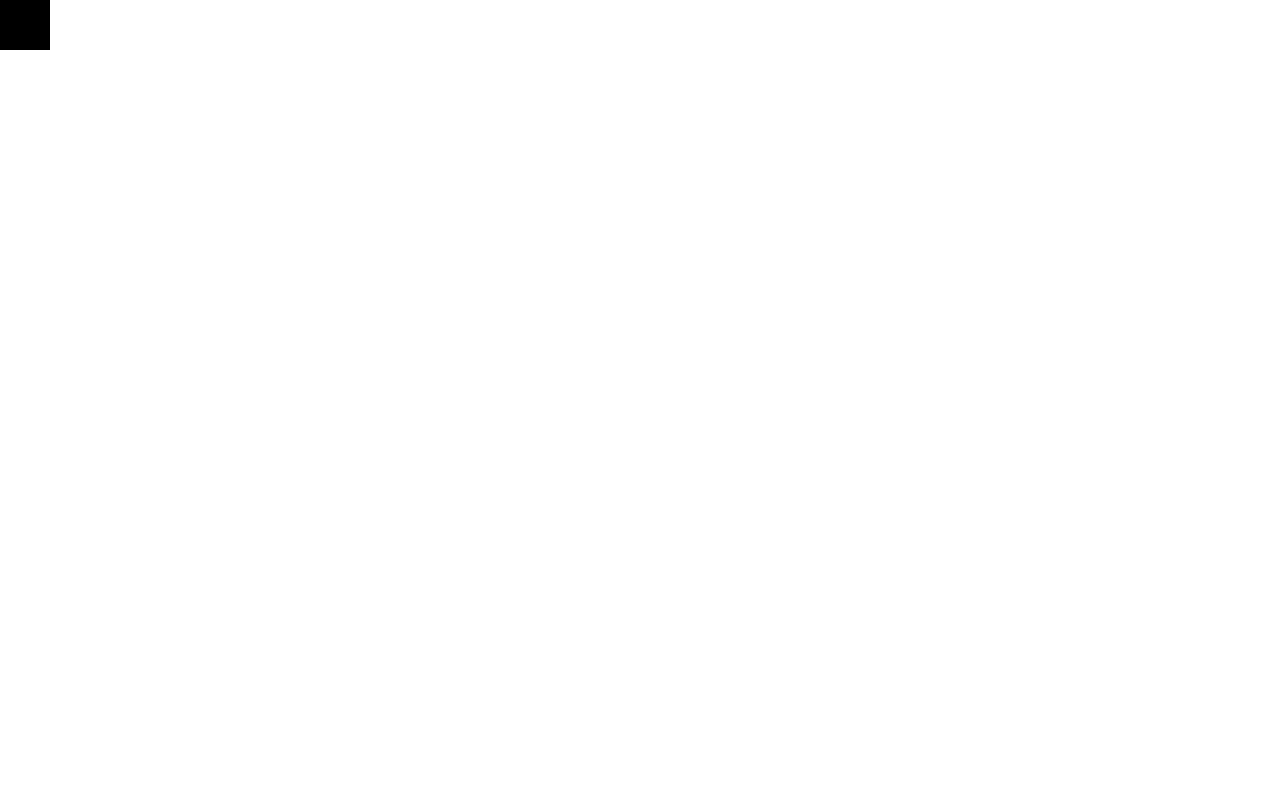
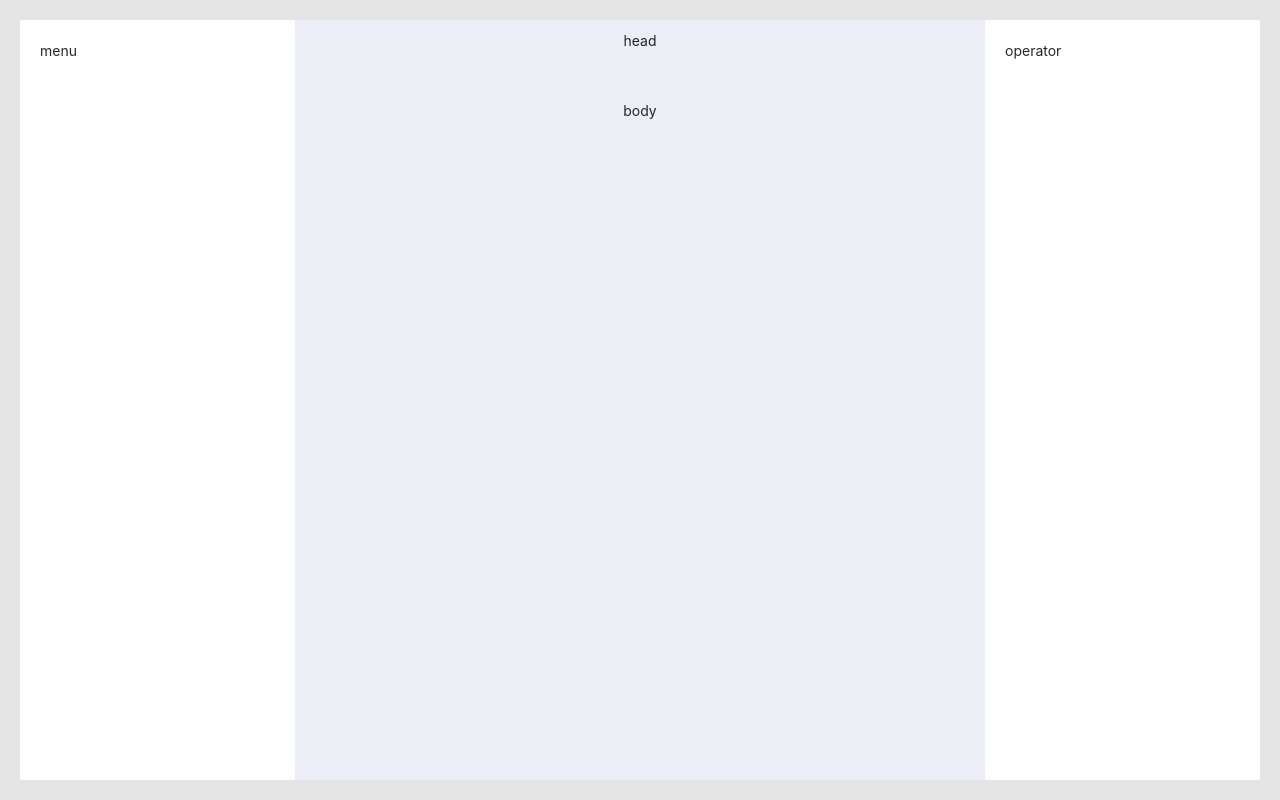
Before and after one commit to polaris-hike/react-visual-editor, a React (Vite) app: page / in a window 1280 px wide. Built offline with nearby package versions, Linux system fonts and the light colour scheme.

Commit message:
feat(editor): 页面主体结构

```diff
--- a/src/App.tsx
+++ b/src/App.tsx
@@ -1,65 +1,69 @@
 import {useRef, useState} from 'react';
 import './app.scss';
 import { useCallbackRef } from './packages/hooks/useCallbackRef';
+import ReactVisualEditor from './packages/ReactVisualEditor';
 
 function App() {
-  const [pos,setPos] = useState({
-    left: 0,
-    top: 0
-  });
+  // const [pos,setPos] = useState({
+  //   left: 0,
+  //   top: 0
+  // });
 
-  const moveDragger = (()=>{
-    const dragData = useRef({
-      startTop: 0,
-      startLeft: 0,
-      startX: 0,
-      startY: 0,
-    })
+  // const moveDragger = (()=>{
+  //   const dragData = useRef({
+  //     startTop: 0,
+  //     startLeft: 0,
+  //     startX: 0,
+  //     startY: 0,
+  //   })
 
-    const mousedown = useCallbackRef( (e:React.MouseEvent<HTMLDivElement>) => {
-      document.addEventListener('mousemove', mousemove);
-      document.addEventListener('mouseup',mouseup);
-      dragData.current = {
-        startTop: pos.top,
-        startLeft: pos.left,
-        startX: e.clientX,
-        startY: e.clientY
-      }
-    })
+  //   const mousedown = useCallbackRef( (e:React.MouseEvent<HTMLDivElement>) => {
+  //     document.addEventListener('mousemove', mousemove);
+  //     document.addEventListener('mouseup',mouseup);
+  //     dragData.current = {
+  //       startTop: pos.top,
+  //       startLeft: pos.left,
+  //       startX: e.clientX,
+  //       startY: e.clientY
+  //     }
+  //   })
 
-    const mousemove = useCallbackRef((e: MouseEvent) => {
-      const { startLeft,startTop,startX,startY } = dragData.current;
-      const durX = e.clientX - startX;
-      const durY = e.clientY - startY;
-      setPos({
-        left: startLeft + durX,
-        top: startTop + durY,
-      })
-    })
+  //   const mousemove = useCallbackRef((e: MouseEvent) => {
+  //     const { startLeft,startTop,startX,startY } = dragData.current;
+  //     const durX = e.clientX - startX;
+  //     const durY = e.clientY - startY;
+  //     setPos({
+  //       left: startLeft + durX,
+  //       top: startTop + durY,
+  //     })
+  //   })
 
-    const mouseup = useCallbackRef((e: MouseEvent) => {
-      document.removeEventListener('mousemove',mousemove);
-      document.removeEventListener('mouseup',mouseup);
-    })
+  //   const mouseup = useCallbackRef((e: MouseEvent) => {
+  //     document.removeEventListener('mousemove',mousemove);
+  //     document.removeEventListener('mouseup',mouseup);
+  //   })
 
 
-    return {mousedown}
-  })()
+  //   return {mousedown}
+  // })()
 
 
   return (
-    <div>
-     <div  style={{
-       width: '50px',
-       height: '50px',
-       position: 'absolute',
-       left:`${pos.left}px`,
-       top:`${pos.top}px`,
-       background: 'black'
-     }}
-     onMouseDown={moveDragger.mousedown}
-     ></div>
-    </div>
+    <>
+    <ReactVisualEditor />
+    </>
+    // <div>
+    //  <div  style={{
+    //    width: '50px',
+    //    height: '50px',
+    //    position: 'absolute',
+    //    left:`${pos.left}px`,
+    //    top:`${pos.top}px`,
+    //    background: 'black'
+    //  }}
+    //  onMouseDown={moveDragger.mousedown}
+    //  ></div>
+    // </div>
   );
 }
 
--- /dev/null
+++ b/src/packages/ReactVisualEditor.scss
@@ -0,0 +1,347 @@
+$headSize: 60px;
+$menuSize: 275px;
+$operatorSize: 275px;
+
+$ibc: #dcdfe6;
+$ibl: #ebeef5;
+$itc: #314659;
+$icc: rgba(0, 0, 0, 0.45);
+$boxShadowColor: #f0f1f2;
+$primary: #409EFF;
+
+.react-visual-editor {
+  position: fixed;
+  top: 20px;
+  left: 20px;
+  right: 20px;
+  bottom: 20px;
+
+  &:before {
+    position: fixed;
+    top: 0;
+    bottom: 0;
+    left: 0;
+    right: 0;
+    background-color: rgba(black, 0.1);
+    content: '';
+  }
+
+  .react-visual-editor-head,
+  .react-visual-editor-body,
+  .react-visual-editor-menu,
+  .react-visual-editor-operator {
+    position: absolute;
+
+    //自动移滚动条样式
+    &::-webkit-scrollbar {
+      width: 8px;
+      height: 8px;
+    }
+
+    &::-webkit-scrollbar-thumb {
+      border-radius: 1em;
+      background-color: rgba(black, 0.15);
+    }
+
+    &::-webkit-scrollbar-track {
+      border-radius: 1em;
+      background-color: transparent;
+    }
+  }
+
+  .react-visual-editor-menu {
+    left: 0;
+    width: $menuSize;
+    top: 0;
+    bottom: 0;
+    padding: 20px;
+    box-sizing: border-box;
+    background-color: white;
+
+    .react-visual-editor-menu-component {
+      display: flex;
+      align-items: center;
+      justify-content: center;
+      min-height: 100px;
+      padding: 20px 16px;
+      position: relative;
+      border: solid 2px $ibc;
+      box-sizing: border-box;
+      margin-bottom: 20px;
+
+      &:after {
+        content: '';
+        position: absolute;
+        top: 0;
+        left: 0;
+        right: 0;
+        bottom: 0;
+      }
+
+      &:hover {
+        border-color: $primary;
+        cursor: move;
+      }
+    }
+
+    .react-visual-editor-menu-component-name {
+      position: absolute;
+      top: -2px;
+      left: -2px;
+      padding: 2px 16px;
+      background-color: $primary;
+      color: white;
+      font-size: 12px;
+    }
+  }
+
+  .react-visual-editor-operator {
+    right: 0;
+    width: $operatorSize;
+    top: 0;
+    bottom: 0;
+    padding: 20px;
+    box-sizing: border-box;
+    background-color: white;
+
+    & > div:first-child {
+      font-weight: bold;
+      font-size: 20px;
+      margin-bottom: 20px;
+    }
+  }
+
+  .react-visual-editor-body {
+    left: $menuSize;
+    right: $operatorSize;
+    top: 0;
+    bottom: 0;
+    padding-top: $headSize + 20px;
+    padding-bottom: 300px;
+    background-color: $ibl;
+    display: flex;
+    justify-content: center;
+    overflow-y: auto;
+
+    .react-visual-editor-container {
+      .react-visual-editor-block {
+        &:after {
+          content: '';
+          position: absolute;
+          top: 0;
+          left: 0;
+          right: 0;
+          bottom: 0;
+          cursor: move;
+        }
+
+        &.react-visual-editor-block-focus {
+          &:before {
+            content: '';
+            position: absolute;
+            top: -2px;
+            left: -2px;
+            right: -2px;
+            bottom: -2px;
+            border: dashed 1px $primary;
+          }
+        }
+      }
+
+      .react-visual-editor-mark-line-y {
+        position: absolute;
+        left: 0;
+        right: 0;
+        border-top: dashed 1px $primary;
+      }
+
+      .react-visual-editor-mark-line-x {
+        position: absolute;
+        top: 0;
+        bottom: 0;
+        border-left: dashed 1px $primary;
+      }
+    }
+  }
+
+  .react-visual-editor-head {
+    left: $menuSize;
+    right: $operatorSize;
+    top: 0;
+    height: $headSize;
+    display: flex;
+    justify-content: center;
+    padding: 10px 0;
+    z-index: 1;
+
+    .react-visual-editor-head-button {
+      display: flex;
+      flex-direction: column;
+      align-items: center;
+      justify-content: center;
+      background-color: rgba(black, 0.3);
+      color: white;
+      height: 60px;
+      width: 60px;
+      cursor: pointer;
+      transition: all 300ms linear;
+      position: relative;
+      user-select: none;
+
+      & + .visual-editor-head-button {
+        margin-left: 1px;
+      }
+
+      &:first-child {
+        border-top-left-radius: 4px;
+        border-bottom-left-radius: 4px;
+      }
+
+      &:last-child {
+        border-top-right-radius: 4px;
+        border-bottom-right-radius: 4px;
+      }
+
+      &:hover {
+        background-color: white;
+        color: $primary;
+      }
+
+      &:not(:first-child) {
+        &:after {
+          position: absolute;
+          left: -0.5px;
+          width: 1px;
+          top: 0;
+          bottom: 0;
+          background-color: #ccc;
+          content: '';
+        }
+      }
+
+      i {
+        font-size: 20px;
+      }
+
+      span {
+        font-size: 12px;
+      }
+    }
+  }
+
+  &.react-visual-editor-preview {
+    .react-visual-editor-container {
+      .react-visual-editor-block {
+        &:after {
+          display: none;
+        }
+      }
+    }
+  }
+
+  &:not(.react-visual-editor-preview) {
+    .react-visual-editor-container {
+      .react-visual-editor-block {
+        & > * {
+          transition: none;
+        }
+      }
+    }
+  }
+}
+
+.react-visual-editor-container {
+  background-color: white;
+  position: relative;
+
+  .react-visual-editor-block {
+    position: absolute;
+  }
+}
+
+.react-visual-container-edit-button {
+  position: absolute;
+  right: 20px;
+  top: 20px;
+  border: dashed 1px $primary;
+  color: $itc;
+  padding: 5px 12px;
+  cursor: pointer;
+
+  .iconfont {
+    color: $icc;
+  }
+
+  &:hover {
+    background-color: #f2f2f2;
+  }
+
+}
+
+.block-resize {
+  $space: 6px;
+  $size: 6px;
+
+  position: absolute;
+  top: -$space;
+  left: -$space;
+  right: -$space;
+  bottom: -$space;
+  width: $size;
+  height: $size;
+  background-color: $primary;
+  z-index: 99;
+  user-select: none;
+
+  &.block-resize-top {
+    left: calc(50% - #{$size / 2});
+    right: initial;
+    bottom: initial;
+    cursor: n-resize;
+  }
+
+  &.block-resize-bottom {
+    left: calc(50% - #{$size / 2});
+    right: initial;
+    top: initial;
+    cursor: s-resize;
+  }
+
+  &.block-resize-left {
+    top: calc(50% - #{$size / 2});
+    bottom: initial;
+    right: initial;
+    cursor: w-resize;
+  }
+
+  &.block-resize-right {
+    top: calc(50% - #{$size / 2});
+    bottom: initial;
+    left: initial;
+    cursor: e-resize;
+  }
+
+  &.block-resize-top-left {
+    right: initial;
+    bottom: initial;
+    cursor: nw-resize;
+  }
+
+  &.block-resize-top-right {
+    left: initial;
+    bottom: initial;
+    cursor: ne-resize;
+  }
+
+  &.block-resize-bottom-left {
+    top: initial;
+    right: initial;
+    cursor: sw-resize;
+  }
+
+  &.block-resize-bottom-right {
+    top: initial;
+    left: initial;
+    cursor: se-resize;
+  }
+}
--- /dev/null
+++ b/src/packages/ReactVisualEditor.tsx
@@ -0,0 +1,15 @@
+import './ReactVisualEditor.scss';
+
+function ReactVisualEditor() {
+    return (
+        <div className="react-visual-editor">
+            <section className="react-visual-editor-menu">menu</section>
+            <section className="react-visual-editor-head">head</section>
+            <section className="react-visual-editor-operator">operator</section>
+            <section className="react-visual-editor-body">body</section>
+        </div>
+    )
+}
+
+
+export default ReactVisualEditor;
```
